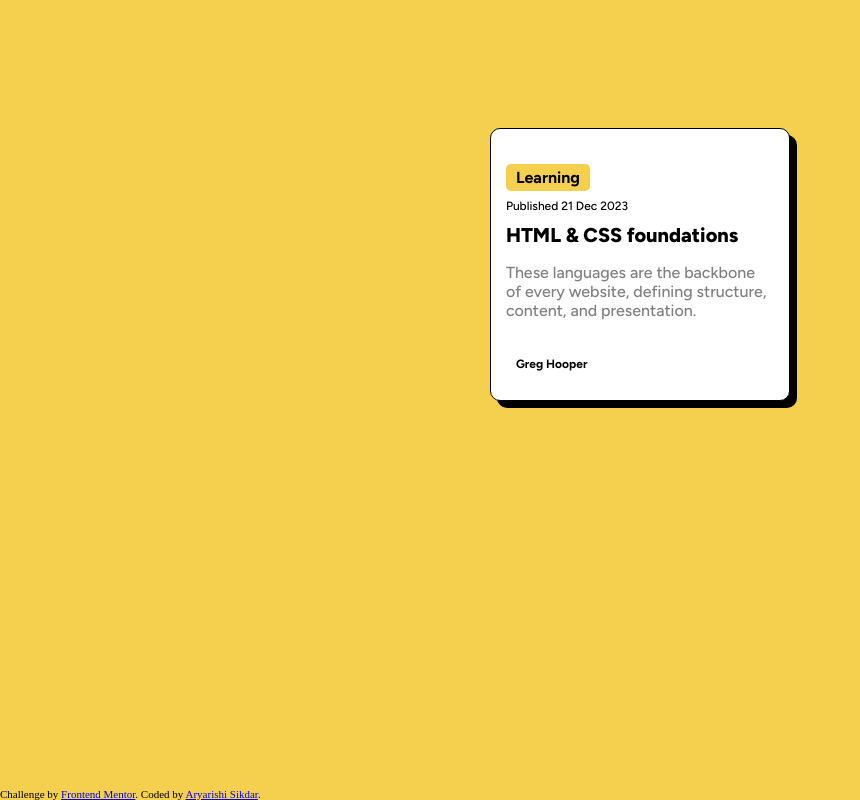
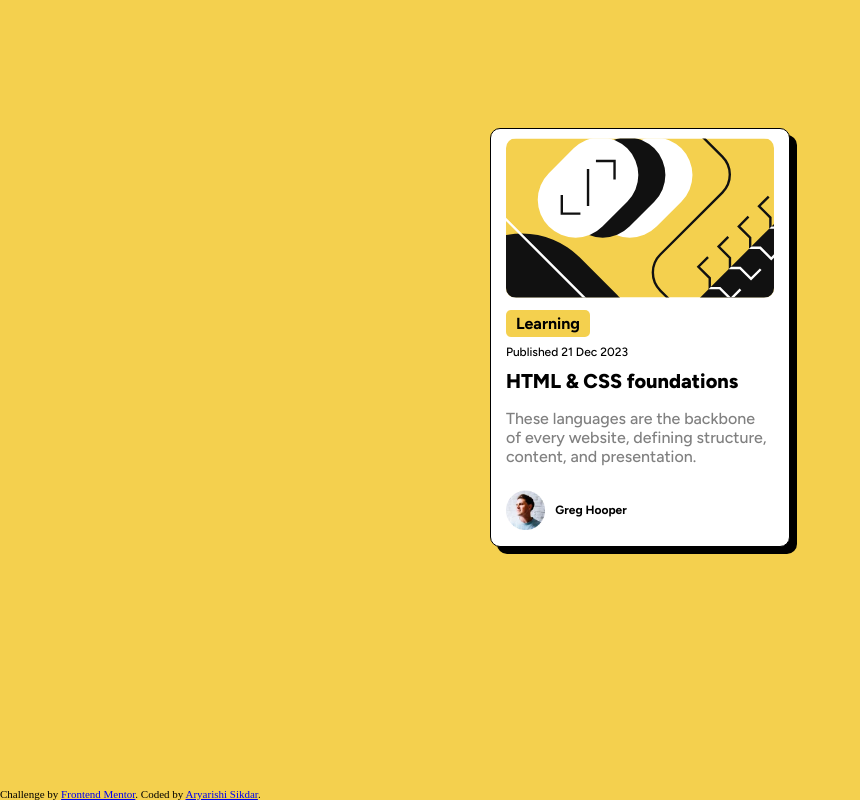
Before and after one commit to ArryBlack/Frontend-Mentor---Blog-preview-card-solution, a plain HTML site: page index.html in a window 1280 px wide. Shown: the whole page, without its empty margins (0-860 px from the left). Drawn offline with Linux system fonts and the light colour scheme.

Commit message:
Update index.html

```diff
--- a/index.html
+++ b/index.html
@@ -4,7 +4,7 @@
   <meta charset="UTF-8">
   <meta name="viewport" content="width=device-width, initial-scale=1.0"> <!-- displays site properly based on user's device -->
 
-  <link rel="icon" type="image/png" sizes="32x32" href="./assets/images/favicon-32x32.png">
+  <link rel="icon" type="image/png" sizes="32x32" href="./favicon-32x32.png">
   <link rel="preconnect" href="https://fonts.googleapis.com">
 <link rel="preconnect" href="https://fonts.gstatic.com" crossorigin>
 <link href="https://fonts.googleapis.com/css2?family=Figtree:wght@300..900&display=swap" rel="stylesheet">
@@ -115,7 +115,7 @@
     <div class="card">
       <div class="container">
         <div class="image">
-          <img src="./assets/images/illustration-article.svg" alt="">
+          <img src="./illustration-article.svg" alt="">
         </div>
         <span class="tag figtree-bold">Learning</span>
         <p class="date figtree-medium">Published 21 Dec 2023</p>
@@ -124,7 +124,7 @@
         <p class="desc figtree-medium">  These languages are the backbone of every website, defining structure, content, and presentation.
         </p>
         <div class="author">
-          <img src="./assets/images/image-avatar.webp" alt="">
+          <img src="./image-avatar.webp" alt="">
           <span class="author__name figtree-bold">Greg Hooper</span>
         </div>
       </div>
```
